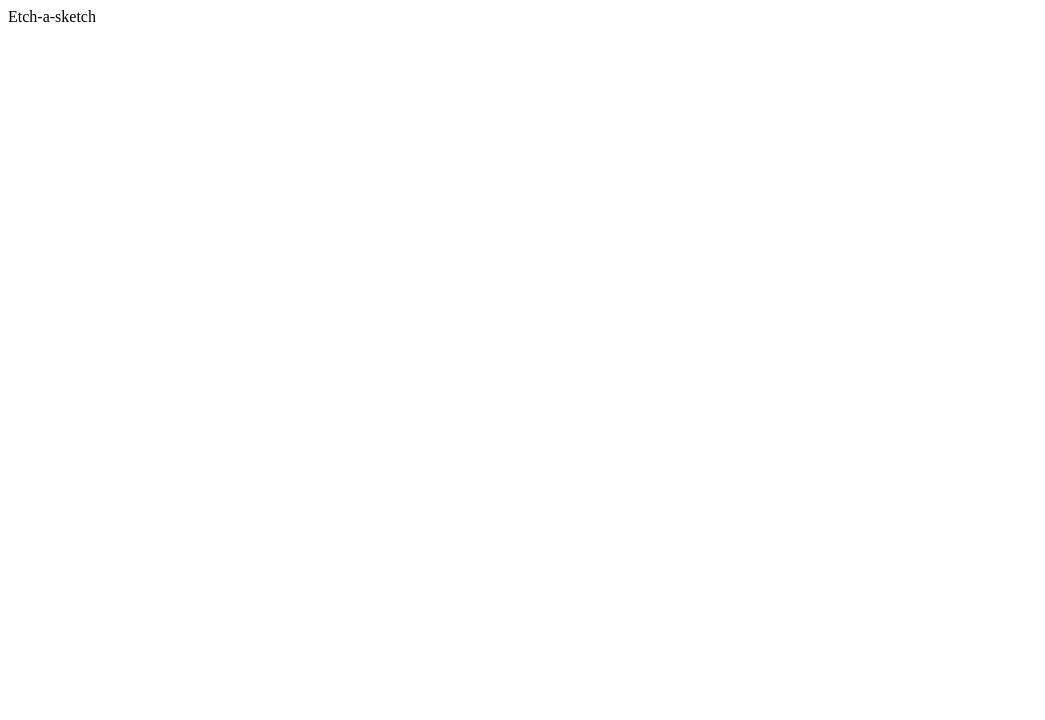
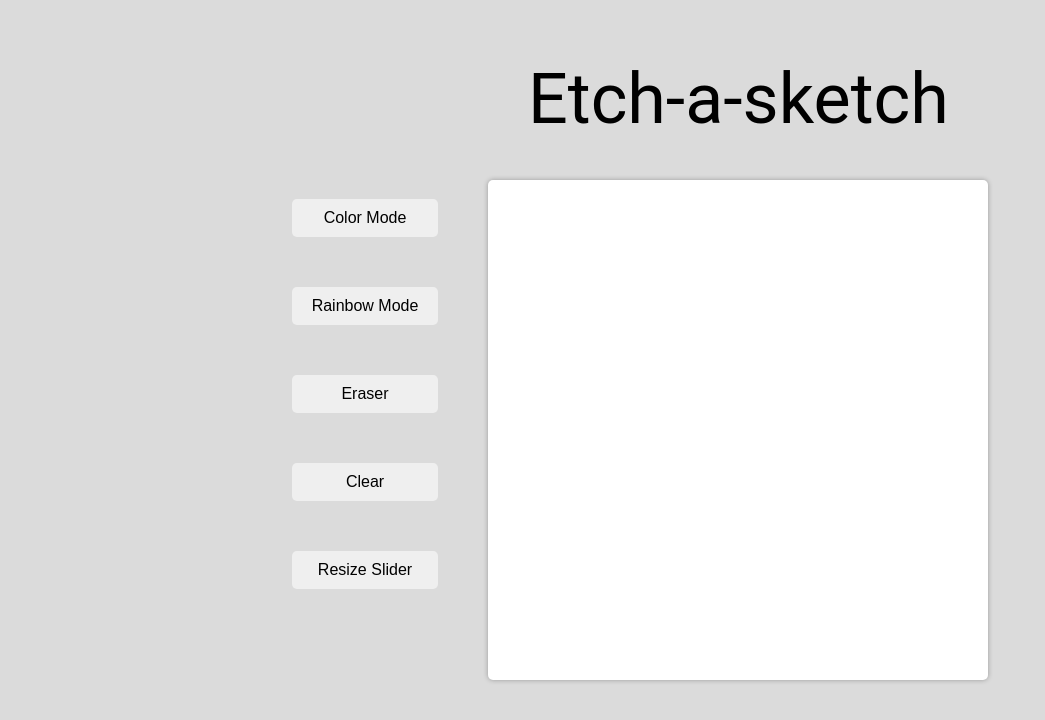
Before and after one commit to kyle1iao/Etch-a-sketch, a plain HTML site: page index.html in a window 1280 px wide. Shown: the whole page, without its empty margins (0-1045 px from the left). Drawn offline with Linux system fonts and the light colour scheme.

Commit message:
Format canvas, font, buttons

```diff
--- a/app.js
+++ b/app.js
@@ -0,0 +1,38 @@
+// Global variables
+const DEFAULT_SIZE = 16;
+
+let currentColor = '#333333'
+
+
+// DOM Selectors
+const container = document.getElementById("grid");
+
+function createGrid(size) {}
+
+function makeRows(size = DEFAULT_SIZE) {
+  container.style.setProperty("--grid-rows", size);
+  container.style.setProperty("--grid-cols", size);
+  for (c = 0; c < size * size; c++) {
+    let cell = document.createElement("div");
+    cell.classList.add("grid-item");
+      cell.addEventListener('mouseover', changeColor);
+      cell.addEventListener('mousedown', changeColor);
+    container.appendChild(cell);
+  }
+}
+
+let mouseDown = false;
+document.body.addEventListener('mousedown', (e) => {
+  mouseDown = true;
+  e.preventDefault(); // Prevent default browser behavior
+});
+document.body.addEventListener('mouseup', () => (mouseDown = false));
+
+function changeColor(e) {
+  if (e.type === 'mouseover' && !mouseDown) return
+  e.target.style.backgroundColor = currentColor;
+}
+
+window.onload = () => {
+  makeRows(32);
+}
--- a/index.html
+++ b/index.html
@@ -1,24 +1,25 @@
 <!DOCTYPE html>
 <html lang="en">
   <head>
-    <meta charset="UTF-8">
-    <meta name="viewport" content="width=device-width, initial-scale=1.0">
+    <meta charset="UTF-8" />
+    <meta name="viewport" content="width=device-width, initial-scale=1.0" />
     <title>Etch-a-sketch</title>
+    <link href="styles.css" rel="stylesheet" />
   </head>
   <body>
-    <header>
-        Etch-a-sketch
-    </header>
-
     <main>
-        <div class = "settings">
-
+      <div class="settings">
+        <button>Color Mode</button>
+        <button>Rainbow Mode</button>
+        <button>Eraser</button>
+        <button>Clear</button>
+        <button>Resize Slider</button>
       </div>
-
-        <div id = "grid">
-
+      <div id="board">
+        <header>Etch-a-sketch</header>
+        <div id="grid"></div>
       </div>
     </main>
-
+    <script src="app.js"></script>
   </body>
 </html>
--- a/styles.css
+++ b/styles.css
@@ -0,0 +1,73 @@
+:root {
+  --grid-cols: 1;
+  --grid-rows: 1;
+}
+
+body {
+  background-color: rgb(219, 219, 219);
+  font-family: "Roboto", sans-serif;
+  color: var(--primary-dark);
+}
+
+button {
+  padding: 10px 20px;
+  border: 1px solid var(--primary-dark);
+  border-radius: 5px;
+  font-size: 16px;
+}
+
+header {
+  font-size: 70px;
+}
+
+#grid {
+  display: grid;
+  grid-template-rows: repeat(var(--grid-rows), 1fr);
+  grid-template-columns: repeat(var(--grid-cols), 1fr);
+  width: 500px;
+  height: 500px;
+  box-sizing: border-box;
+  background-color: white;
+  box-shadow: 0 0 5px rgba(0, 0, 0, 0.3);
+  border-radius: 5px;
+}
+
+.grid-item {
+  /* padding: 1em; */
+  text-align: center;
+  width: 100%;
+  height: 100%;
+  box-sizing: border-box;
+  overflow: hidden;
+}
+
+body {
+  display: flex;
+  flex-direction: column;
+  align-items: center;
+  justify-content: center;
+  padding-top: 50px;
+  gap: 50px;
+}
+
+main {
+  display: flex;
+  gap: 50px;
+  align-items: center;
+  justify-content: center;
+}
+
+.settings {
+  display: flex;
+  flex-direction: column;
+  gap: 50px;
+  margin-top: 50px;
+}
+
+#board {
+  display: flex;
+  flex-direction: column;
+  justify-content: center;
+  align-items: center;
+  gap: 40px;
+}
```
Lines whose indentation alone changed are shown as unchanged.
